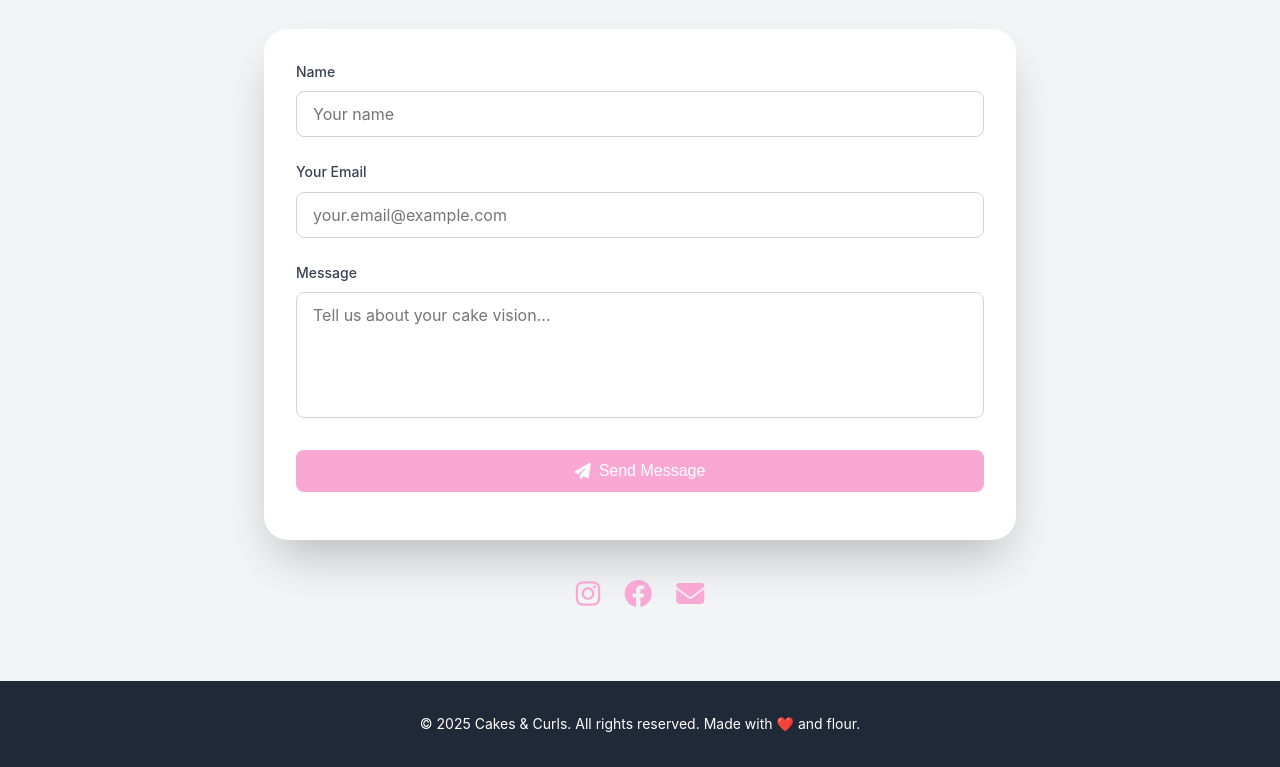
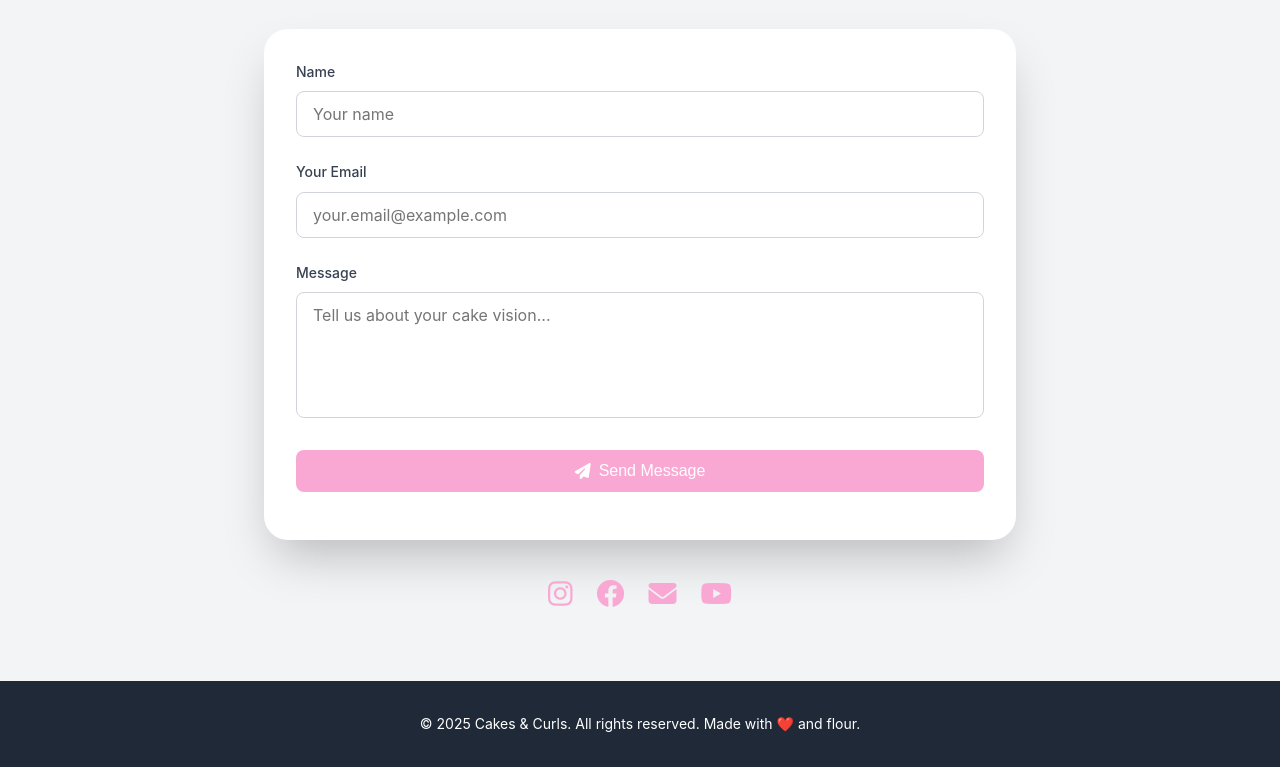
Before and after one commit to elisioo/Cakes-Curls, a plain HTML site: page index.html in a window 1280 px wide. Shown: the part 3043-3810 px from the top of the page. Drawn offline with Linux system fonts and the light colour scheme.

Commit message:
added youtube link and updated email address

```diff
--- a/index.html
+++ b/index.html
@@ -3,7 +3,8 @@
 <head>
     <meta charset="UTF-8">
     <meta name="viewport" content="width=device-width, initial-scale=1.0">
-    <title>Cakes & Curls by Ninia - Unforgettable Cakes for Every Occasion</title>
+    <title>Cakes & Curls by Ninia</title>
+    <meta name="description" content="Cakes & Curls by Ninia - Homemade Cakes with Love and Extra Goodness!">
     <link rel="stylesheet" href="assets/css/style.css">
     <link rel="stylesheet" href="https://cdnjs.cloudflare.com/ajax/libs/font-awesome/6.4.0/css/all.min.css">
     <link rel="icon" href="assets/img/logo.png" type="image/png">
@@ -202,7 +203,8 @@
             <div class="social-links">
                 <a href="https://www.instagram.com/cakesandcurlsbyninia/?hl=en" class="social-icon" target="_blank"><i class="fab fa-instagram"></i></a>
                 <a href="https://www.facebook.com/cakesandcurlsbyninia" class="social-icon" target="_blank"><i class="fab fa-facebook"></i></a>
-                <a href="mailto:bakery@cakesandcurls.com" class="social-icon" target="_blank"><i class="fas fa-envelope"></i></a>
+                <a href="mailto:hello.cakesandcurls@gmail.com" class="social-icon" target="_blank"><i class="fas fa-envelope"></i></a>
+                <a href="https://www.youtube.com/@cakesandcurlsbyninia"  class="social-icon" target="_blank"><i class="fab fa-youtube"></i></a>
             </div>
         </div>
     </section>
```
